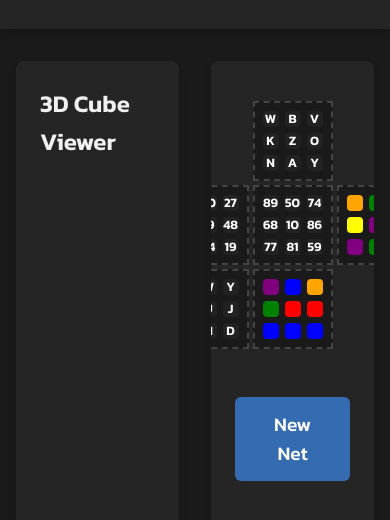
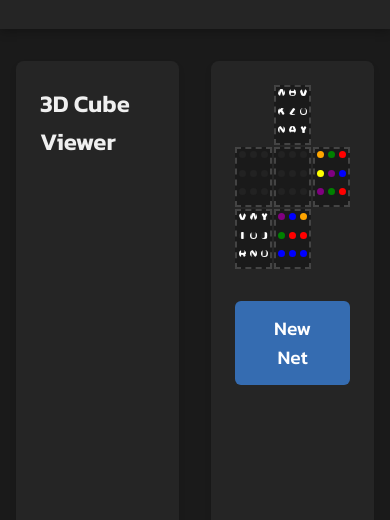
Before and after one commit to c-poramet/TSAT, a plain HTML site: page index.html in a window 390 px wide. Shown: the part 330-850 px from the top of the page. Drawn offline with Linux system fonts and the light colour scheme.

Commit message:
enhance responsive design for cube net layout and styling adjustments

```diff
--- a/style.css
+++ b/style.css
@@ -104,6 +104,7 @@ body {
   align-items: center;
   overflow: auto;
   min-height: 500px;
+  width: 100%;
 }
 
 .layout-info {
@@ -115,21 +116,29 @@ body {
 
 .net-container {
   display: grid;
-  gap: 4px;
-  margin: 1rem 0;
+  gap: 8px;
+  width: 100%;
+  max-width: 600px;
+  height: auto;
+  justify-content: center;
+  align-content: center;
 }
 
 .cube-face {
-  width: 180px;
-  height: 180px;
-  position: relative;
+  aspect-ratio: 1 / 1;
+  width: 100%;
+  max-width: 160px;
+  min-width: 60px;
+  min-height: 60px;
+  height: auto;
   border: 2px dashed #444;
-  padding: 8px;
+  padding: 4px;
   background-color: #1a1a1a;
   display: flex;
   flex-direction: column;
   justify-content: center;
   align-items: center;
+  box-sizing: border-box;
 }
 
 .face-label, .face-type-label {
@@ -140,7 +149,7 @@ body {
   display: grid;
   grid-template-columns: repeat(3, 1fr);
   grid-template-rows: repeat(3, 1fr);
-  gap: 6px;
+  gap: 4px;
   width: 100%;
   height: 100%;
 }
@@ -151,13 +160,14 @@ body {
   justify-content: center;
   background-color: #333;
   color: white;
-  font-size: 2.2rem;
+  font-size: 2vw;
   font-weight: 600;
   border-radius: 4px;
   min-width: 0;
   min-height: 0;
   overflow: hidden;
   word-break: break-all;
+  aspect-ratio: 1 / 1;
 }
 
 .new-net-btn {
@@ -198,21 +208,29 @@ body {
 
 /* Media queries for responsive net layout */
 @media (max-width: 900px) {
+  .net-container {
+    max-width: 95vw;
+  }
   .cube-face {
-    width: 120px;
-    height: 120px;
+    max-width: 100px;
+    min-width: 40px;
   }
   .grid-cell {
-    font-size: 1.2rem;
+    font-size: 3vw;
   }
 }
 
 @media (max-width: 600px) {
+  .net-container {
+    max-width: 100vw;
+    gap: 2px;
+  }
   .cube-face {
-    width: 80px;
-    height: 80px;
+    max-width: 60px;
+    min-width: 24px;
+    padding: 2px;
   }
   .grid-cell {
-    font-size: 0.8rem;
+    font-size: 4vw;
   }
 }
```
